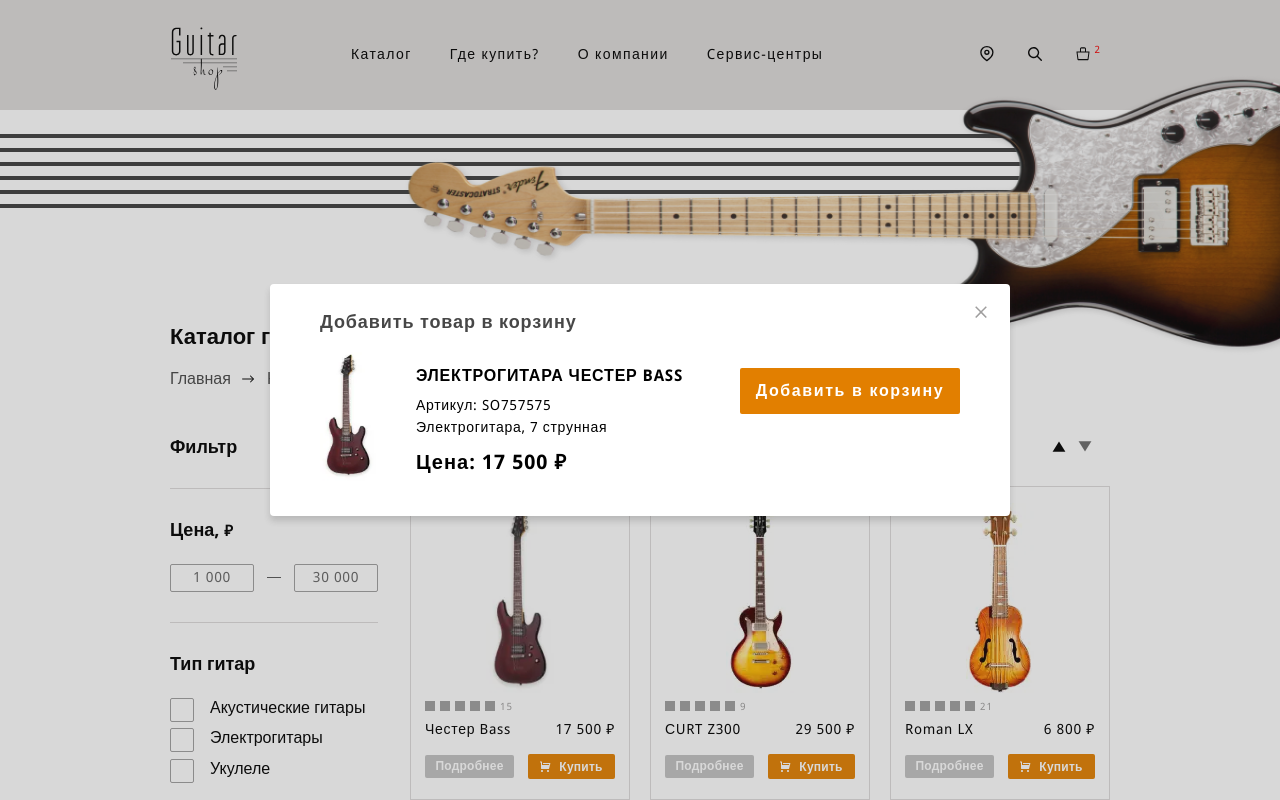
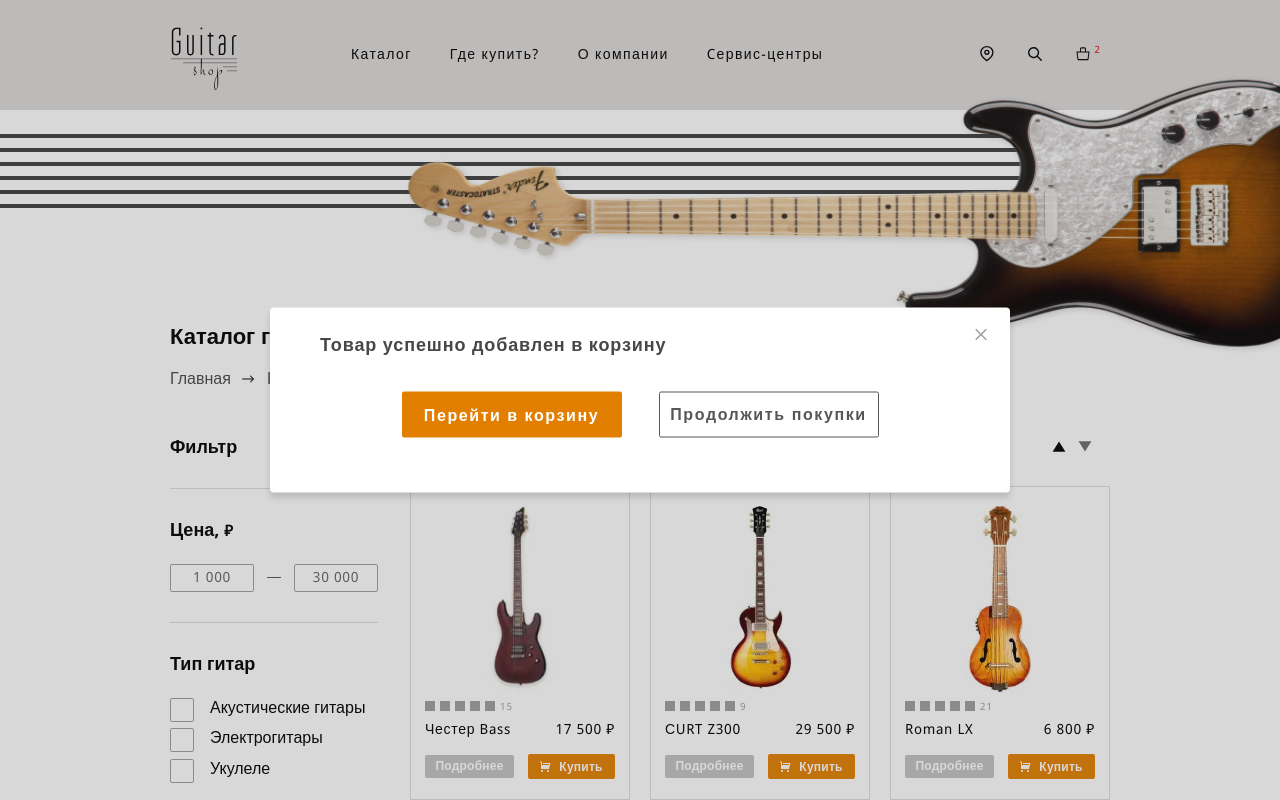
Before and after one commit to libertasia/guitar_shop_erokhina, a React (Create React App) app: page / in a window 1280 px wide. Shown: the top 800 px of the page. Built offline with nearby package versions, Linux system fonts and the light colour scheme; grey boxes are pictures that could not be loaded.

Commit message:
WIP: CartPopup, SuccessPopup; SuccessPopup  style done

```diff
--- a/src/components/cart-popup/cart-popup.jsx
+++ b/src/components/cart-popup/cart-popup.jsx
@@ -12,7 +12,7 @@ const CartPopup = (props) => {
 
   return (
     <div className={`popup-wrapper ${hiddenClassName}`}>
-      <section className="popup-wrapper__section cart-popup container">
+      <section className="popup-wrapper__section cart-popup">
         <div className="cart-popup__wrapper">
           {isAddToCartPopupOpened &&
             <h2>Добавить товар в корзину</h2>
--- a/src/components/catalog-screen/catalog-screen.jsx
+++ b/src/components/catalog-screen/catalog-screen.jsx
@@ -3,7 +3,8 @@ import Header from '../header/header';
 import Footer from '../footer/footer';
 import Filter from '../filter/filter';
 import Catalog from '../catalog/catalog';
-import CartPopup from '../cart-popup/cart-popup';
+// import CartPopup from '../cart-popup/cart-popup';
+import SuccessPopup from '../success-popup/success-popup';
 
 const CatalogScreen = () => {
   return (
@@ -20,8 +21,9 @@ const CatalogScreen = () => {
           </div>
         </div>
       </main>
-      <CartPopup isVisible={true} />
       <Footer />
+      {/* <CartPopup isVisible={true} /> */}
+      <SuccessPopup isVisible={true}/>
     </React.Fragment>
   );
 };
--- /dev/null
+++ b/src/components/success-popup/success-popup.jsx
@@ -0,0 +1,40 @@
+import React from 'react';
+import PropTypes from 'prop-types';
+import {Link} from 'react-router-dom';
+import {AppRoute, ClassName} from '../../const';
+import sprite from '../../img/sprite.svg';
+
+
+const SuccessPopup = (props) => {
+  const {isVisible} = props;
+
+  const hiddenClassName = isVisible ? ClassName.DISPLAY_BLOCK : ClassName.DISPLAY_NONE;
+
+  return (
+    <div className={`popup-wrapper ${hiddenClassName}`}>
+      <section className="popup-wrapper__section success-popup">
+        <div className="success-popup__wrapper">
+          <h2>Товар успешно добавлен в корзину</h2>
+
+          <button className="success-popup__btn-cross" type="button">
+            <span className="visually-hidden">Закрыть попап</span>
+            <svg className="success-popup__icon-cross" width={18} height={18}>
+              <use href={sprite + `#cross`} />
+            </svg>
+          </button>
+
+          <div className="success-popup__buttons-wrapper">
+            <Link to={AppRoute.CART} className="success-popup__btn success-popup__btn--go-to-cart" type="button">Перейти в корзину</Link>
+            <button className="success-popup__btn success-popup__btn--continue" type="button">Продолжить покупки</button>
+          </div>
+        </div>
+      </section>
+    </div>
+  );
+};
+
+SuccessPopup.propTypes = {
+  isVisible: PropTypes.bool.isRequired,
+};
+
+export default SuccessPopup;
--- /dev/null
+++ b/src/scss/blocks/success-popup.scss
@@ -0,0 +1,100 @@
+.success-popup {
+  width: 740px;
+  min-height: 185px;
+  padding: 26px 50px 54px 50px;
+  border-radius: 4px;
+  border: none;
+  box-shadow: 0px 5px 6px rgba(63, 63, 63, 0.2);
+}
+
+.success-popup__wrapper {
+  position: relative;
+}
+
+.success-popup h2 {
+  margin: 0;
+  margin-bottom: 37px;
+  font-weight: 700;
+  font-size: 18px;
+  letter-spacing: 0.05em;
+  color: $basic-dark;
+}
+
+.success-popup__btn-cross {
+  position: absolute;
+  top: -8px;
+  right: -30px;
+  cursor: pointer;
+  background: none;
+  border: none;
+  display: flex;
+  margin: 0;
+  padding: 0;
+}
+
+.success-popup__icon-cross {
+  fill: $input-border-color;
+  width: 18px;
+  height: 18px;
+
+  .success-popup__btn-cross:hover & {
+    fill: $basic-dark;
+  }
+
+  .success-popup__btn-cross:active & {
+    fill: $basic-dark;
+    opacity: 0.5;
+  }
+}
+
+.success-popup__buttons-wrapper {
+  width: 477px;
+  margin: 0 auto;
+  display: flex;
+  flex-direction: row;
+}
+
+.success-popup__btn {
+  cursor: pointer;
+  margin: 0;
+  padding: 5px;
+  font-weight: 700;
+  font-size: 16px;
+  letter-spacing: 0.1em;
+  display: flex;
+  justify-content: center;
+  align-items: center;
+  width: 220px;
+  min-height: 46px;
+  border-radius: 2px;
+
+  &--go-to-cart {
+    text-decoration: none;
+    margin-right: 37px;
+    color: $basic-white;
+    border: none;
+    background-color: $basic-bright;
+
+    &:hover {
+      background-color: $hover-basic-bright-color;
+    }
+
+    &:active {
+      background-color: $active-basic-bright-color;
+    }
+  }
+
+  &--continue {
+    color: $dark;
+    border: 1px solid $dark;
+    background-color: $basic-white;
+
+    &:hover {
+      opacity: 0.7;
+    }
+
+    &:active {
+      opacity: 0.5;
+    }
+  }
+}
--- a/src/scss/style.scss
+++ b/src/scss/style.scss
@@ -17,3 +17,4 @@
 @import "./blocks/footer.scss";
 @import "./blocks/popup-wrapper.scss";
 @import "./blocks/cart-popup.scss";
+@import "./blocks/success-popup.scss";
```
